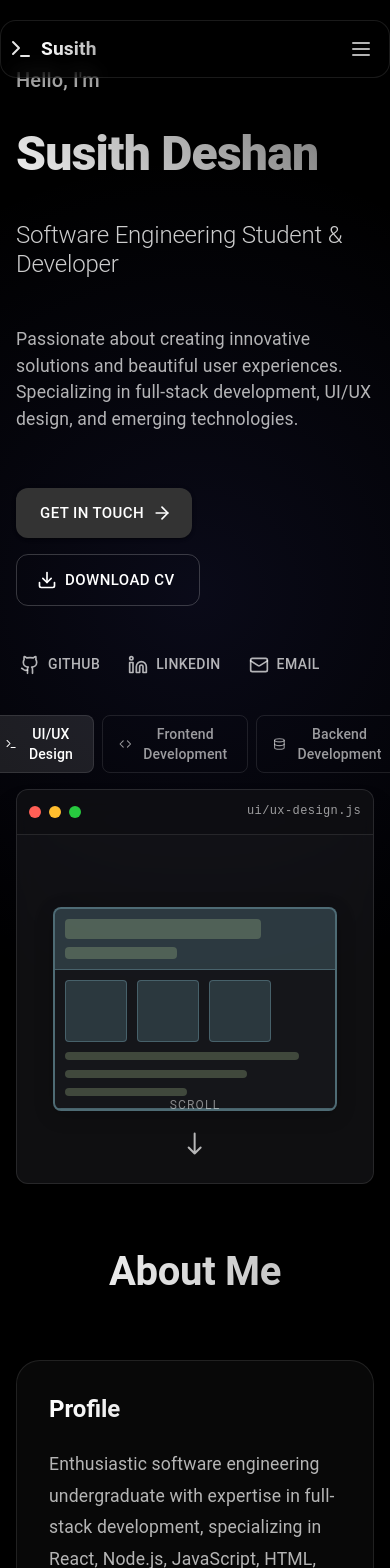
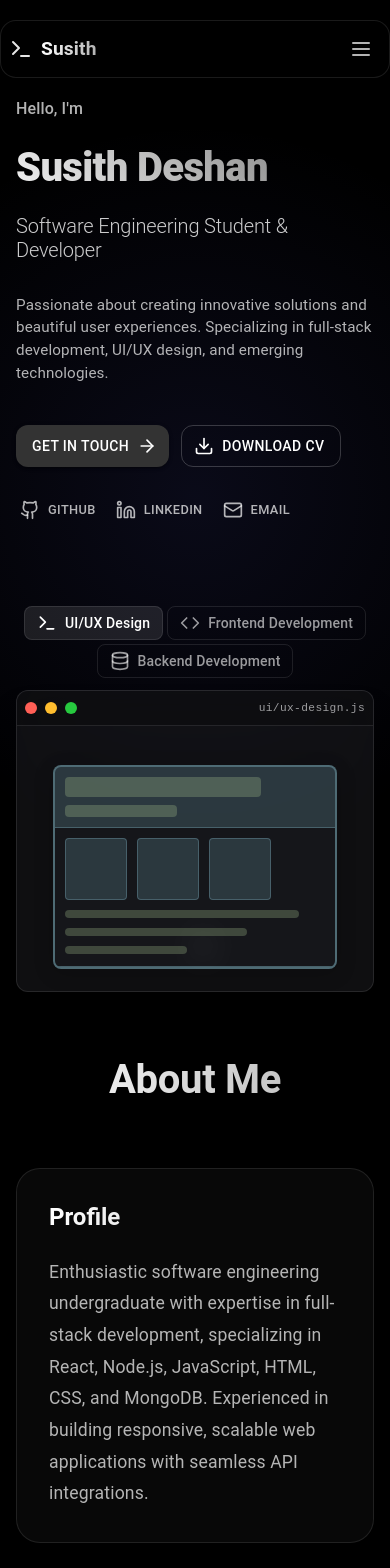
Before and after one commit to SusithD/my-portfolio, a Next.js app: page / in a window 390 px wide. Shown: the top 1568 px of the page. Built offline with nearby package versions, Linux system fonts and the light colour scheme.

Commit message:
Refactor Hero component for responsive design, adjusting spacing, font sizes, and layout properties to improve user experience across different screen sizes.

```diff
--- a/src/components/Hero.jsx
+++ b/src/components/Hero.jsx
@@ -40,8 +40,7 @@ const Hero = ({ toggleTheme, isDarkMode }) => {
         { text: "    layout: 'Modern Grid System',", indent: 4, color: "#A3BE8C" },
         { text: "    colorPalette: ['#2E3440', '#88C0D0', '#A3BE8C'],", indent: 4, color: "#A3BE8C" },
         { text: "    typography: 'Inter, sans-serif',", indent: 4, color: "#A3BE8C" },
-        { text: "    components: ['Hero', 'Projects', 'Contact']", indent: 4, color: "#A3BE8C" },
-        { text: "  };", indent: 2, color: "#ECEFF4" },
+        { text: "    components: ['Hero', 'Projects', 'Contact']", indent: 4, color: "#A3BE8C" },        { text: "  };", indent: 2, color: "#ECEFF4" },
         { text: "", indent: 0, color: "#ECEFF4" },
         { text: "  return (", indent: 2, color: "#88C0D0" },
         { text: "    <div className='wireframe'>", indent: 4, color: "#88C0D0" },
@@ -418,7 +417,7 @@ const Hero = ({ toggleTheme, isDarkMode }) => {
         display: "flex",
         alignItems: "center",
         justifyContent: "center",
-        pt: { xs: 8, md: 0 }
+        pt: { xs: 12, sm: 10, md: 8, lg: 0 }
       }}
     >
       {/* Background elements */}
@@ -438,8 +437,8 @@ const Hero = ({ toggleTheme, isDarkMode }) => {
       <Box
         sx={{
           position: 'absolute',
-          top: 20,
-          right: 20,
+          top: { xs: 16, sm: 20 },
+          right: { xs: 16, sm: 20 },
           zIndex: 10,
         }}
       >
@@ -448,14 +447,14 @@ const Hero = ({ toggleTheme, isDarkMode }) => {
 
       {/* Main content */}
       <Container maxWidth="lg" sx={{ position: "relative", zIndex: 2 }}>
-        <Grid container spacing={4} alignItems="center">
+        <Grid container spacing={{ xs: 6, md: 4 }} alignItems="center">
           {/* Left column - Main content */}
           <Grid item xs={12} md={7}>
             <Box
               sx={{
                 display: "flex",
                 flexDirection: "column",
-                gap: 3
+                gap: { xs: 2, sm: 3 }
               }}
             >
               {/* Greeting */}
@@ -469,7 +468,8 @@ const Hero = ({ toggleTheme, isDarkMode }) => {
                   sx={{
                     color: "rgba(255, 255, 255, 0.7)",
                     fontWeight: 500,
-                    mb: 1
+                    mb: 1,
+                    fontSize: { xs: "1rem", sm: "1.25rem" }
                   }}
                 >
                   Hello, I'm
@@ -492,10 +492,10 @@ const Hero = ({ toggleTheme, isDarkMode }) => {
                 <Typography
                   variant="h1"
                   sx={{
-                    fontSize: { xs: "3rem", sm: "4rem", md: "5rem" },
+                    fontSize: { xs: "2.5rem", sm: "3rem", md: "4rem", lg: "5rem" },
                     fontWeight: 800,
                     lineHeight: 1.1,
-                    mb: 2,
+                    mb: { xs: 1, sm: 2 },
                     ...gradientAnimation
                   }}
                 >
@@ -519,9 +519,9 @@ const Hero = ({ toggleTheme, isDarkMode }) => {
                 <Typography
                   variant="h2"
                   sx={{
-                    fontSize: { xs: "1.5rem", md: "2rem" },
+                    fontSize: { xs: "1.25rem", sm: "1.5rem", md: "2rem" },
                     color: "rgba(255, 255, 255, 0.8)",
-                    mb: 3
+                    mb: { xs: 2, sm: 3 }
                   }}
                 >
                   Software Engineering Student & Developer
@@ -544,9 +544,9 @@ const Hero = ({ toggleTheme, isDarkMode }) => {
                 <Typography
                   variant="body1"
                   sx={{
-                    fontSize: "1.1rem",
+                    fontSize: { xs: "0.95rem", sm: "1.1rem" },
                     color: "rgba(255, 255, 255, 0.7)",
-                    mb: 4,
+                    mb: { xs: 3, sm: 4 },
                     maxWidth: "600px"
                   }}
                 >
@@ -568,7 +568,7 @@ const Hero = ({ toggleTheme, isDarkMode }) => {
                   }
                 }}
               >
-                <Box sx={{ display: "flex", gap: 2, flexWrap: "wrap" }}>
+                <Box sx={{ display: "flex", gap: { xs: 1.5, sm: 2 }, flexWrap: "wrap" }}>
                   <Button
                     variant="contained"
                     size="large"
@@ -577,9 +577,10 @@ const Hero = ({ toggleTheme, isDarkMode }) => {
                     sx={{
                       backgroundColor: "#333333",
                       color: "#fff",
-                      py: 1.5,
-                      px: 3,
+                      py: { xs: 1, sm: 1.5 },
+                      px: { xs: 2, sm: 3 },
                       borderRadius: "12px",
+                      fontSize: { xs: "0.875rem", sm: "1rem" },
                       "&:hover": {
                         backgroundColor: "#4d4d4d"
                       }
@@ -596,9 +597,10 @@ const Hero = ({ toggleTheme, isDarkMode }) => {
                     sx={{
                       borderColor: "rgba(255,255,255,0.2)",
                       color: "#fff",
-                      py: 1.5,
-                      px: 3,
+                      py: { xs: 1, sm: 1.5 },
+                      px: { xs: 2, sm: 3 },
                       borderRadius: "12px",
+                      fontSize: { xs: "0.875rem", sm: "1rem" },
                       "&:hover": {
                         borderColor: "#fff",
                         backgroundColor: "rgba(255,255,255,0.1)"
@@ -623,7 +625,7 @@ const Hero = ({ toggleTheme, isDarkMode }) => {
                   }
                 }}
               >
-                <Box sx={{ display: "flex", gap: 2, mt: 2 }}>
+                <Box sx={{ display: "flex", gap: { xs: 1, sm: 2 }, mt: { xs: 1.5, sm: 2 }, flexWrap: "wrap" }}>
                   {socialLinks.map((link, index) => (
                     <Button
                       key={index}
@@ -634,6 +636,9 @@ const Hero = ({ toggleTheme, isDarkMode }) => {
                       startIcon={link.icon}
                       sx={{
                         color: "rgba(255,255,255,0.7)",
+                        fontSize: { xs: "0.8rem", sm: "0.875rem" },
+                        py: { xs: 0.5, sm: 1 },
+                        px: { xs: 1, sm: 1.5 },
                         "&:hover": {
                           color: "#fff",
                           backgroundColor: "rgba(255,255,255,0.1)"
@@ -650,14 +655,15 @@ const Hero = ({ toggleTheme, isDarkMode }) => {
 
           {/* Right column - Interactive Code Snippets */}
           <Grid item xs={12} md={5}>
-            <Box sx={{ position: "relative" }}>
+            <Box sx={{ position: "relative", mt: { xs: 4, md: 0 } }}>
               {/* Code Snippet Tabs */}
               <Box
                 sx={{
                   display: "flex",
-                  gap: 1,
-                  mb: 2,
-                  justifyContent: "center"
+                  gap: { xs: 0.5, sm: 1 },
+                  mb: { xs: 1.5, sm: 2 },
+                  justifyContent: "center",
+                  flexWrap: "wrap"
                 }}
               >
                 {codeSnippets.map((snippet, index) => (
@@ -671,8 +677,8 @@ const Hero = ({ toggleTheme, isDarkMode }) => {
                       display: "flex",
                       alignItems: "center",
                       gap: 1,
-                      p: 1,
-                      px: 2,
+                      p: { xs: 0.75, sm: 1 },
+                      px: { xs: 1.5, sm: 2 },
                       borderRadius: "8px",
                       border: "1px solid rgba(255,255,255,0.1)",
                       backgroundColor: activeCodeSnippet === index
@@ -683,6 +689,7 @@ const Hero = ({ toggleTheme, isDarkMode }) => {
                         : "rgba(255,255,255,0.6)",
                       cursor: "pointer",
                       transition: "all 0.3s ease",
+                      fontSize: { xs: "0.75rem", sm: "0.875rem" },
                       "&:hover": {
                         borderColor: "rgba(255,255,255,0.3)",
                         backgroundColor: "rgba(255,255,255,0.05)"
@@ -718,7 +725,9 @@ const Hero = ({ toggleTheme, isDarkMode }) => {
                     border: "1px solid rgba(255, 255, 255, 0.1)",
                     overflow: "hidden",
                     boxShadow: "0 20px 30px -10px rgba(0, 0, 0, 0.5)",
-                    position: "relative"
+                    position: "relative",
+                    maxHeight: { xs: "300px", sm: "400px" },
+                    overflowY: "auto"
                   }}
                 >
                   {/* Code panel header */}
@@ -726,7 +735,7 @@ const Hero = ({ toggleTheme, isDarkMode }) => {
                     sx={{
                       display: "flex",
                       alignItems: "center",
-                      p: 1.5,
+                      p: { xs: 1, sm: 1.5 },
                       borderBottom: "1px solid rgba(255, 255, 255, 0.1)",
                       backgroundColor: "rgba(0, 0, 0, 0.2)"
                     }}
@@ -741,7 +750,8 @@ const Hero = ({ toggleTheme, isDarkMode }) => {
                       sx={{
                         color: "rgba(255, 255, 255, 0.6)",
                         fontFamily: "monospace",
-                        ml: "auto"
+                        ml: "auto",
+                        fontSize: { xs: "0.7rem", sm: "0.75rem" }
                       }}
                     >
                       {codeSnippets[activeCodeSnippet].title.toLowerCase().replace(/\s+/g, '-')}.js
@@ -751,9 +761,9 @@ const Hero = ({ toggleTheme, isDarkMode }) => {
                   {/* Code content with typing animation */}
                   <Box
                     sx={{
-                      p: 3,
+                      p: { xs: 2, sm: 3 },
                       fontFamily: "monospace",
-                      fontSize: "0.9rem",
+                      fontSize: { xs: "0.8rem", sm: "0.9rem" },
                       lineHeight: 1.6,
                       position: "relative"
                     }}
@@ -812,7 +822,7 @@ const Hero = ({ toggleTheme, isDarkMode }) => {
                         />
                       </>
                     ) : (
-                      <Box sx={{ height: "300px", display: "flex", justifyContent: "center", alignItems: "center" }}>
+                      <Box sx={{ height: { xs: "250px", sm: "300px" }, display: "flex", justifyContent: "center", alignItems: "center" }}>
                         {renderWireframeVisualization()}
                       </Box>
                     )}
@@ -823,38 +833,6 @@ const Hero = ({ toggleTheme, isDarkMode }) => {
           </Grid>
         </Grid>
       </Container>
-
-      {/* Scroll indicator */}
-      <Box
-        component={motion.div}
-        initial={{ opacity: 0 }}
-        animate={{ opacity: 0.7 }}
-        transition={{ delay: 2, duration: 1 }}
-        sx={{
-          position: "absolute",
-          bottom: "2rem",
-          left: "50%",
-          transform: "translateX(-50%)",
-          display: "flex",
-          flexDirection: "column",
-          alignItems: "center",
-          cursor: "pointer",
-          zIndex: 2
-        }}
-        onClick={() => handleScroll("about")}
-      >
-        <Typography
-          variant="caption"
-          sx={{
-            color: "rgba(255,255,255,0.7)",
-            letterSpacing: "0.1em",
-            mb: 1,
-            fontSize: "0.75rem",
-            textTransform: "uppercase"
-          }}
-        >
-          Scroll
-        </Typography>
       <Box
         component={motion.div}
         animate={{
@@ -864,6 +842,17 @@ const Hero = ({ toggleTheme, isDarkMode }) => {
           repeat: Infinity,
           duration: 2
         }}
+        sx={{
+          position: 'absolute',
+          bottom: { xs: 40, sm: 60 },
+          left: '50%',
+          transform: 'translateX(-50%)',
+          cursor: 'pointer',
+          '&:hover': {
+            opacity: 0.8
+          }
+        }}
+        onClick={() => handleScroll('about')}
       >
         <svg width="16" height="24" viewBox="0 0 16 24" fill="none" xmlns="http://www.w3.org/2000/svg">
           <path
@@ -876,7 +865,6 @@ const Hero = ({ toggleTheme, isDarkMode }) => {
         </svg>
       </Box>
     </Box>
-    </Box>
   );
 };
 
```
Lines whose indentation alone changed are shown as unchanged.
